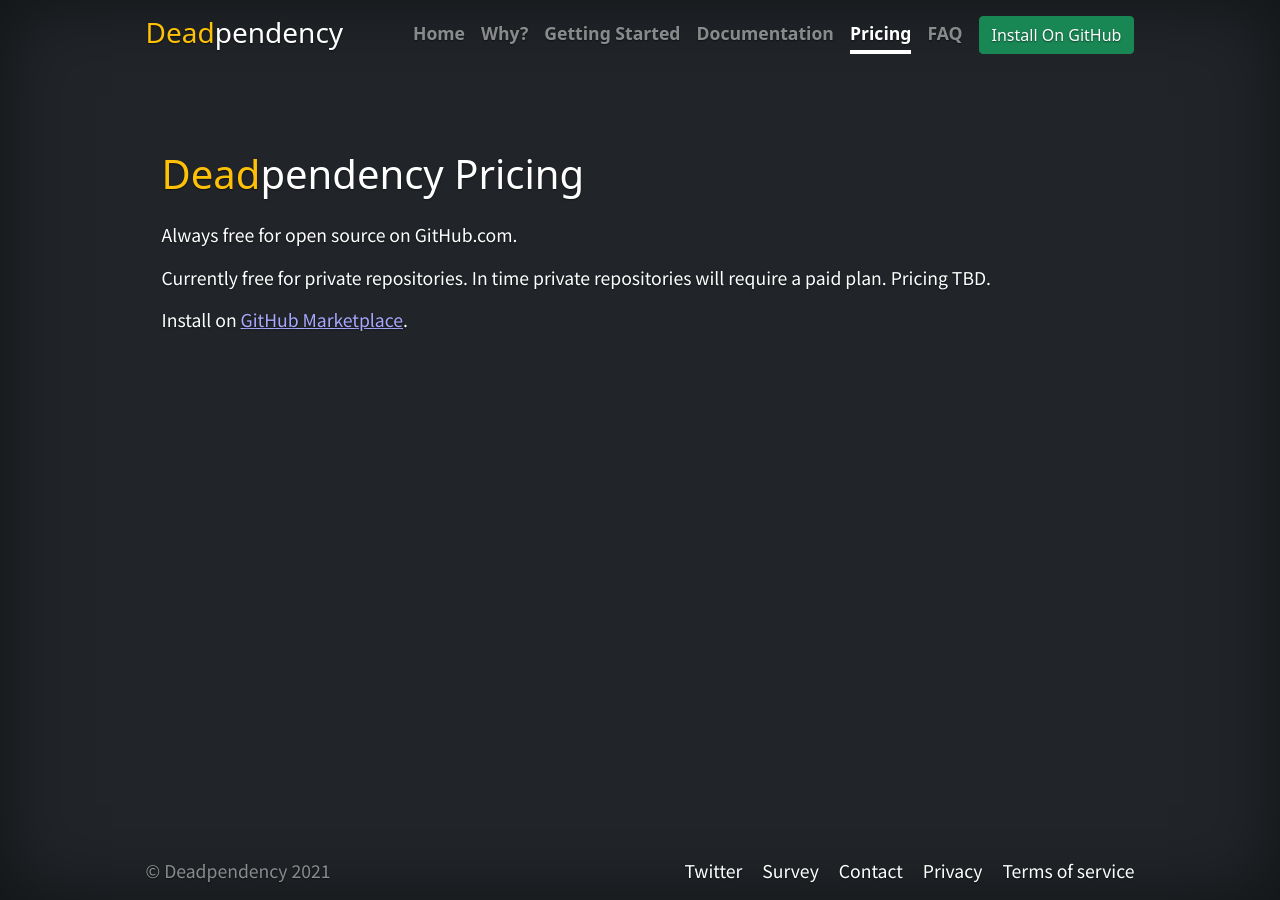
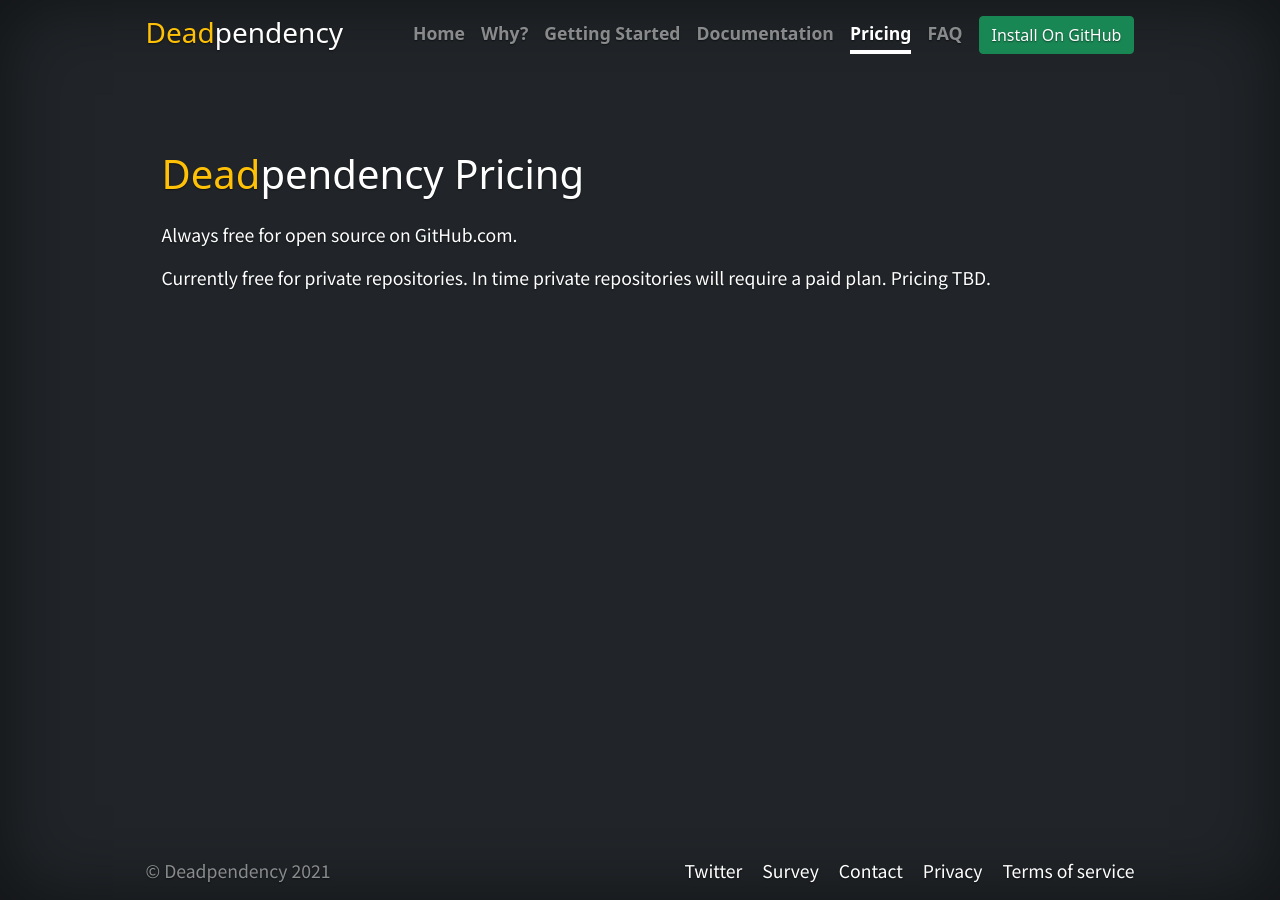
Before and after one commit to deadpendency/deadpendency.github.io, a Jekyll site: the page built from pricing.html, in a window 1280 px wide. Built offline with Jekyll 4.4.1, drawn with Linux system fonts in a browser that asks for light colours; nearby versions of some CDN libraries.

Commit message:
Pricing content

```diff
--- a/pricing.html
+++ b/pricing.html
@@ -11,6 +11,4 @@
 <p>Always free for open source on GitHub.com.</p>
 
 <p>Currently free for private repositories. In time private repositories will require a paid plan. Pricing TBD.</p>
-
-<p>Install on <a href="https://github.com/marketplace/deadpendency" target="_blank" rel="noopener">GitHub Marketplace</a>.</p>
 </div>
```
